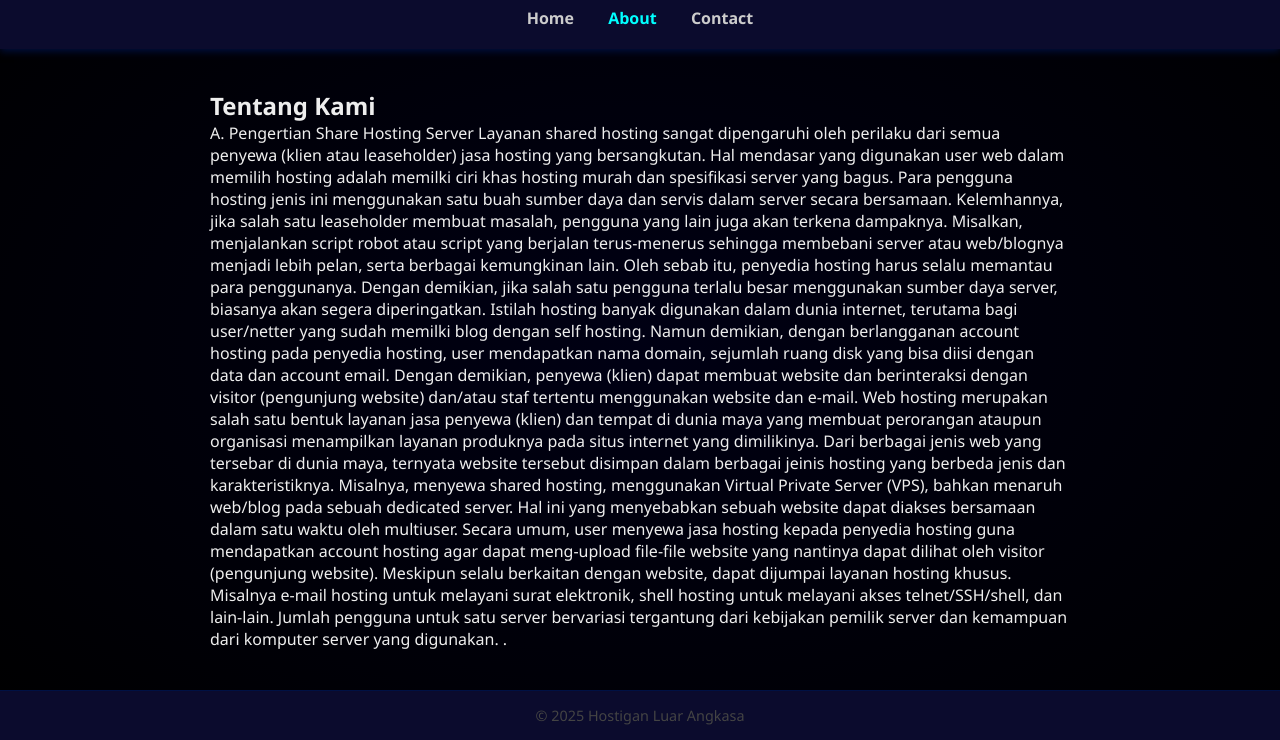
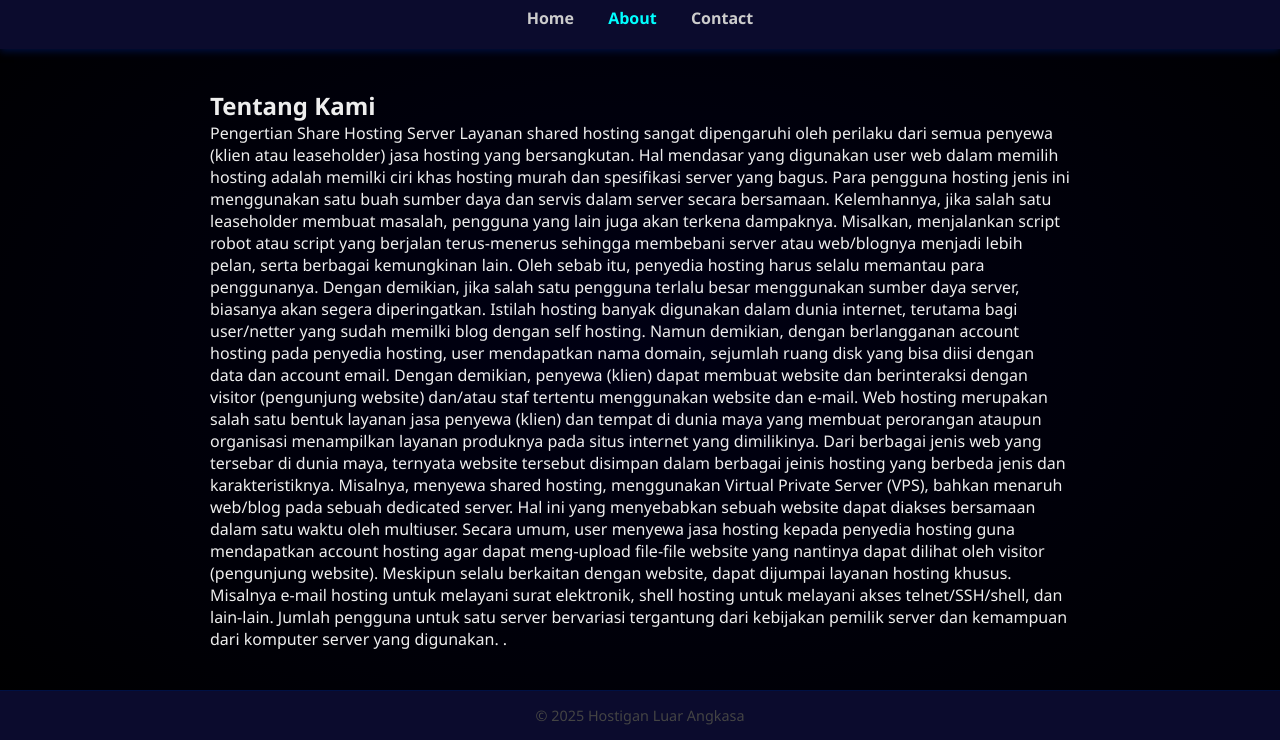
Before and after one commit to bntg-star/star, a plain HTML site: page about.html in a window 1280 px wide. Shown: the part 66-806 px from the top of the page. Drawn offline with Linux system fonts and the light colour scheme.

Commit message:
Update about.html

```diff
--- a/about.html
+++ b/about.html
@@ -19,7 +19,8 @@
   <main>
     <section>
       <h2>Tentang Kami</h2>
-      <p>A. Pengertian Share Hosting Server
+
+      <p> Pengertian Share Hosting Server
 
 Layanan shared hosting sangat dipengaruhi oleh perilaku dari semua penyewa (klien atau leaseholder) jasa hosting yang bersangkutan. Hal mendasar yang digunakan user web dalam memilih hosting adalah memilki ciri khas hosting murah dan spesifikasi server yang bagus.
 
```
